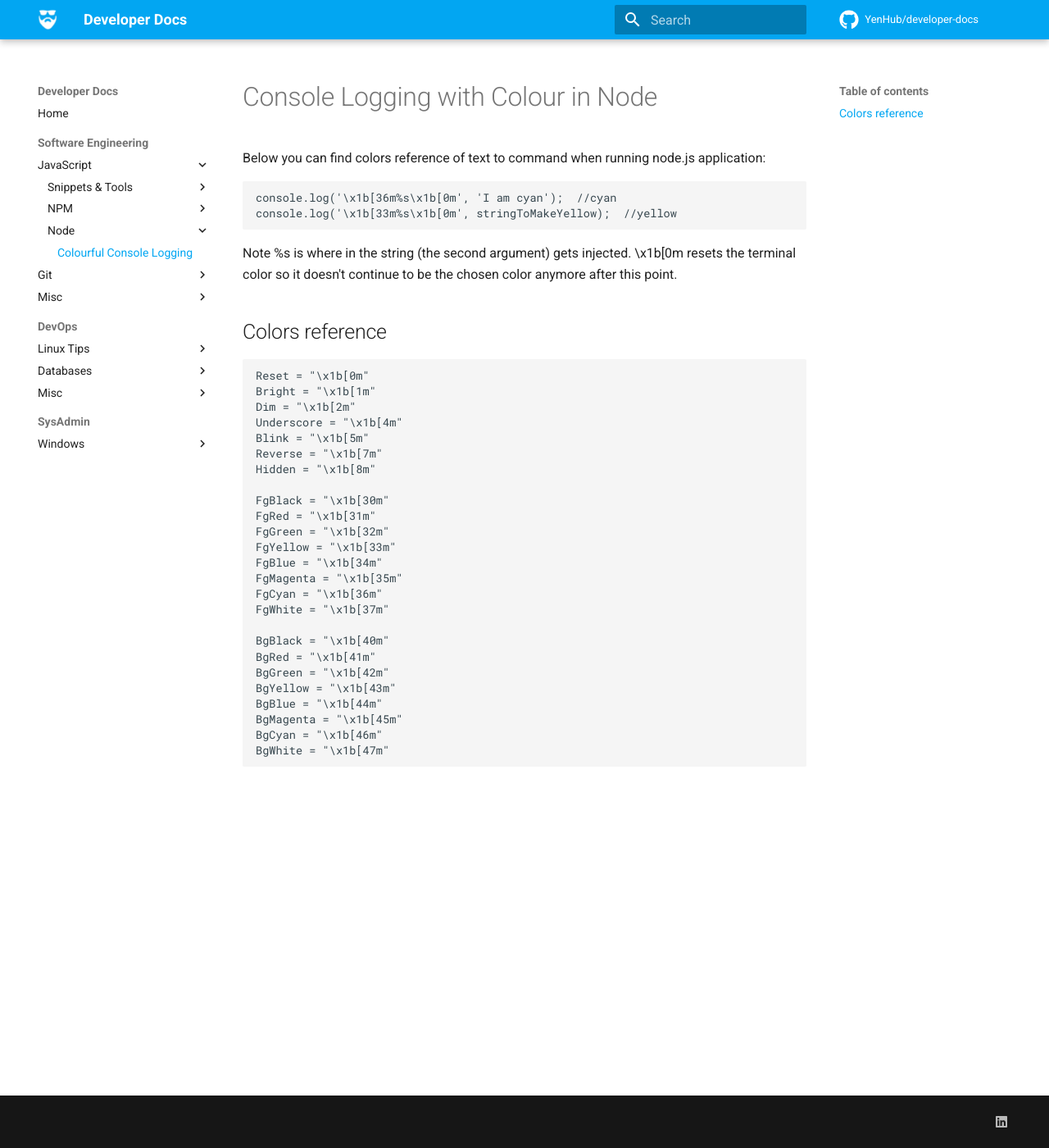
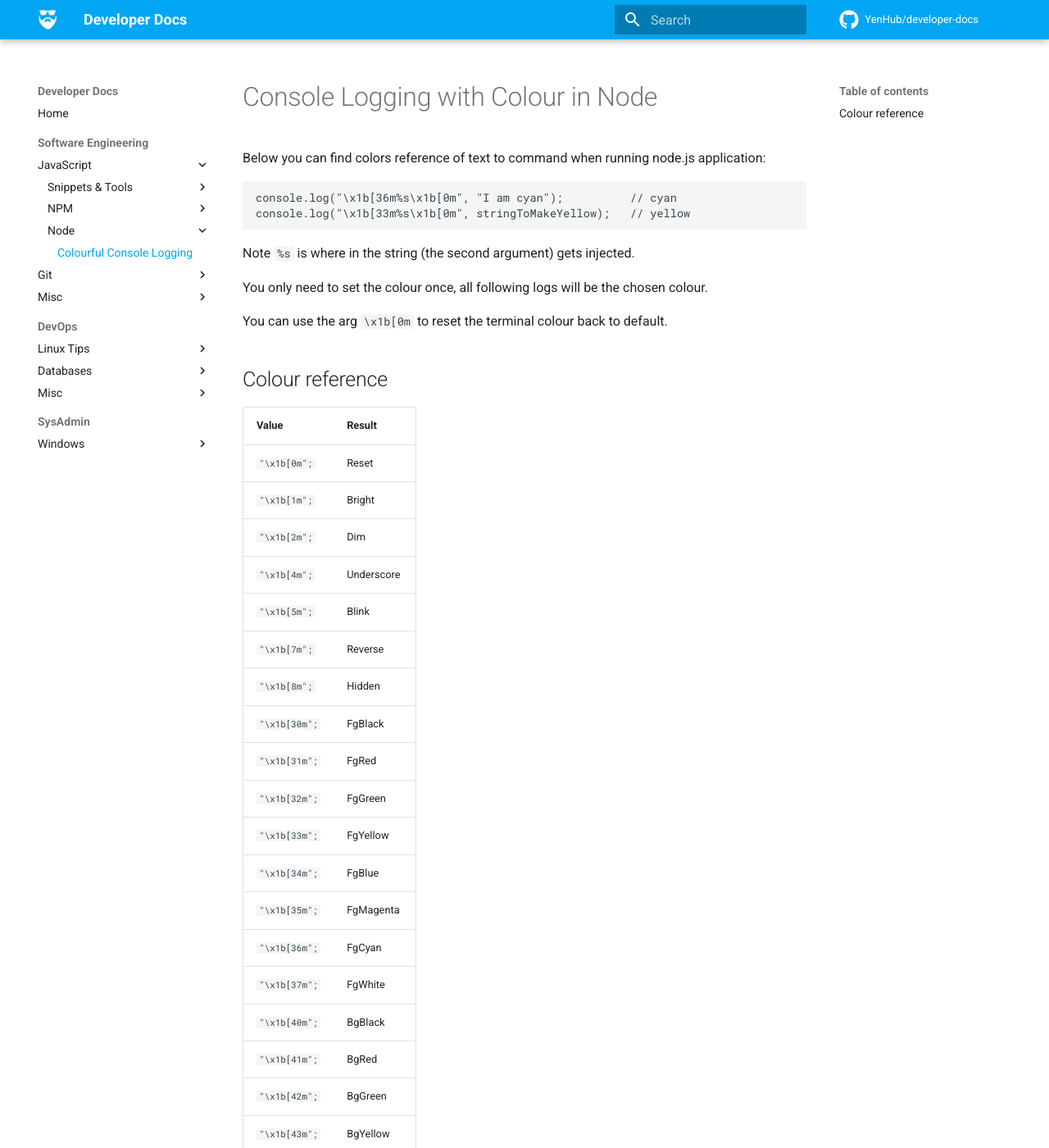
Before and after one commit to YenHub/developer-docs, an MkDocs documentation site: the page built from docs/engineering/javascript/node/colour-logging.md, in a window 1280 px wide and 1400 px high. Shown: the whole window at 82% size. Built offline with MkDocs 1.6.1 and Material for MkDocs 9.7.7, drawn with Linux system fonts in a browser that asks for light colours; comment, search, counter and statistics services are not loaded; some of the changed text lies outside the part shown.

Commit message:
🔨 Improve articles

````diff
--- a/docs/engineering/javascript/node/colour-logging.md
+++ b/docs/engineering/javascript/node/colour-logging.md
@@ -3,37 +3,40 @@
 Below you can find colors reference of text to command when running node.js application:
 
 ```javascript
-console.log('\x1b[36m%s\x1b[0m', 'I am cyan');  //cyan
-console.log('\x1b[33m%s\x1b[0m', stringToMakeYellow);  //yellow
+console.log("\x1b[36m%s\x1b[0m", "I am cyan");          // cyan
+console.log("\x1b[33m%s\x1b[0m", stringToMakeYellow);   // yellow
 ```
-Note %s is where in the string (the second argument) gets injected. \x1b[0m resets the terminal color so it doesn't continue to be the chosen color anymore after this point.
 
-## Colors reference
+Note `%s` is where in the string (the second argument) gets injected.
 
-```javascript
-Reset = "\x1b[0m"
-Bright = "\x1b[1m"
-Dim = "\x1b[2m"
-Underscore = "\x1b[4m"
-Blink = "\x1b[5m"
-Reverse = "\x1b[7m"
-Hidden = "\x1b[8m"
+You only need to set the colour once, all following logs will be the chosen colour.
 
-FgBlack = "\x1b[30m"
-FgRed = "\x1b[31m"
-FgGreen = "\x1b[32m"
-FgYellow = "\x1b[33m"
-FgBlue = "\x1b[34m"
-FgMagenta = "\x1b[35m"
-FgCyan = "\x1b[36m"
-FgWhite = "\x1b[37m"
+You can use the arg `\x1b[0m` to reset the terminal colour back to default.
 
-BgBlack = "\x1b[40m"
-BgRed = "\x1b[41m"
-BgGreen = "\x1b[42m"
-BgYellow = "\x1b[43m"
-BgBlue = "\x1b[44m"
-BgMagenta = "\x1b[45m"
-BgCyan = "\x1b[46m"
-BgWhite = "\x1b[47m"
-```
+## Colour reference
+
+| Value         | Result     |
+| ------------- | ---------- |
+| `"\x1b[0m";`  | Reset      |
+| `"\x1b[1m";`  | Bright     |
+| `"\x1b[2m";`  | Dim        |
+| `"\x1b[4m";`  | Underscore |
+| `"\x1b[5m";`  | Blink      |
+| `"\x1b[7m";`  | Reverse    |
+| `"\x1b[8m";`  | Hidden     |
+| `"\x1b[30m";` | FgBlack    |
+| `"\x1b[31m";` | FgRed      |
+| `"\x1b[32m";` | FgGreen    |
+| `"\x1b[33m";` | FgYellow   |
+| `"\x1b[34m";` | FgBlue     |
+| `"\x1b[35m";` | FgMagenta  |
+| `"\x1b[36m";` | FgCyan     |
+| `"\x1b[37m";` | FgWhite    |
+| `"\x1b[40m";` | BgBlack    |
+| `"\x1b[41m";` | BgRed      |
+| `"\x1b[42m";` | BgGreen    |
+| `"\x1b[43m";` | BgYellow   |
+| `"\x1b[44m";` | BgBlue     |
+| `"\x1b[45m";` | BgMagenta  |
+| `"\x1b[46m";` | BgCyan     |
+| `"\x1b[47m";` | BgWhite    |
````
Also changed, not shown: docs/engineering/javascript/snippets/currying.md (+38 -20 lines).
